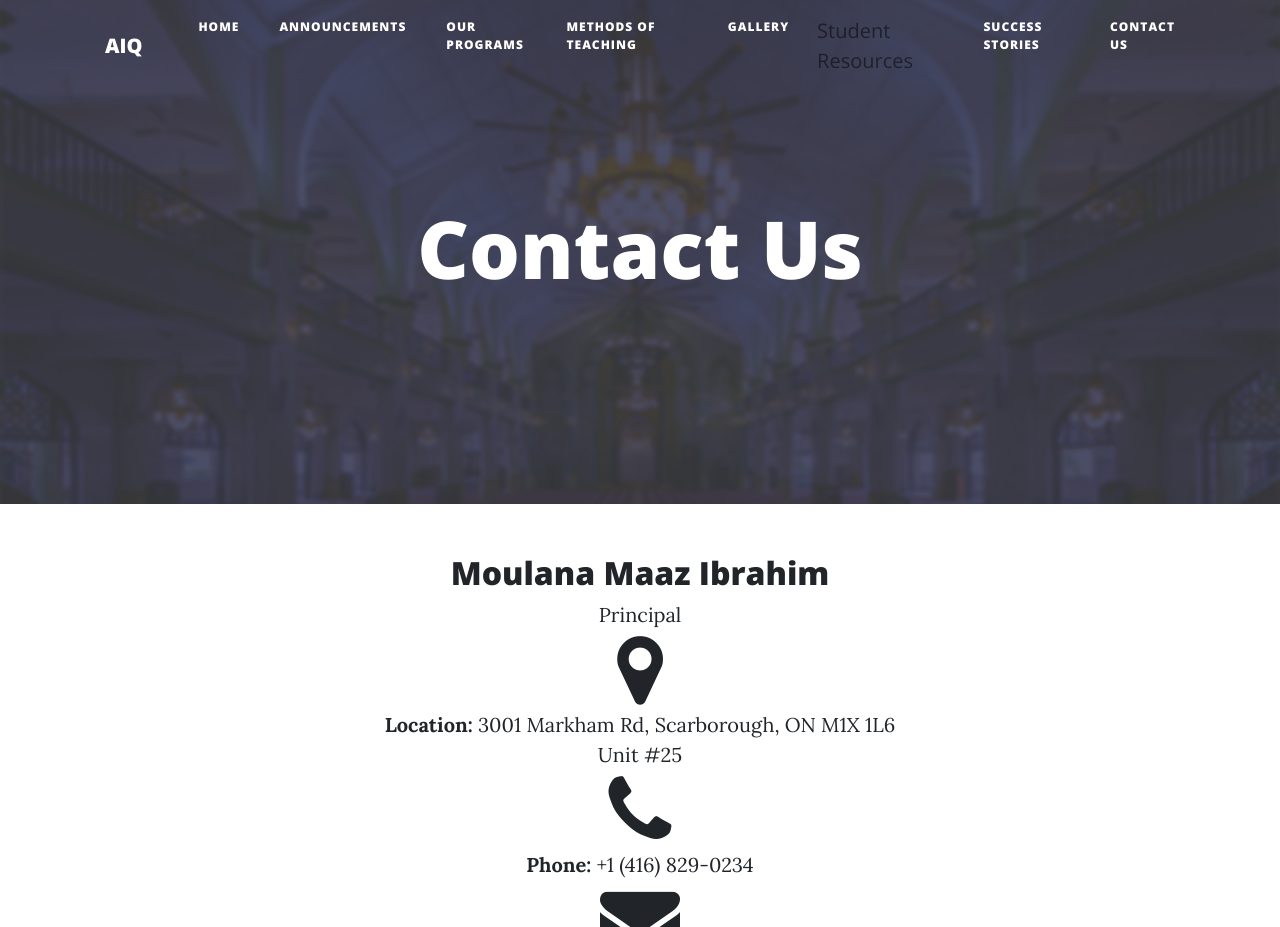
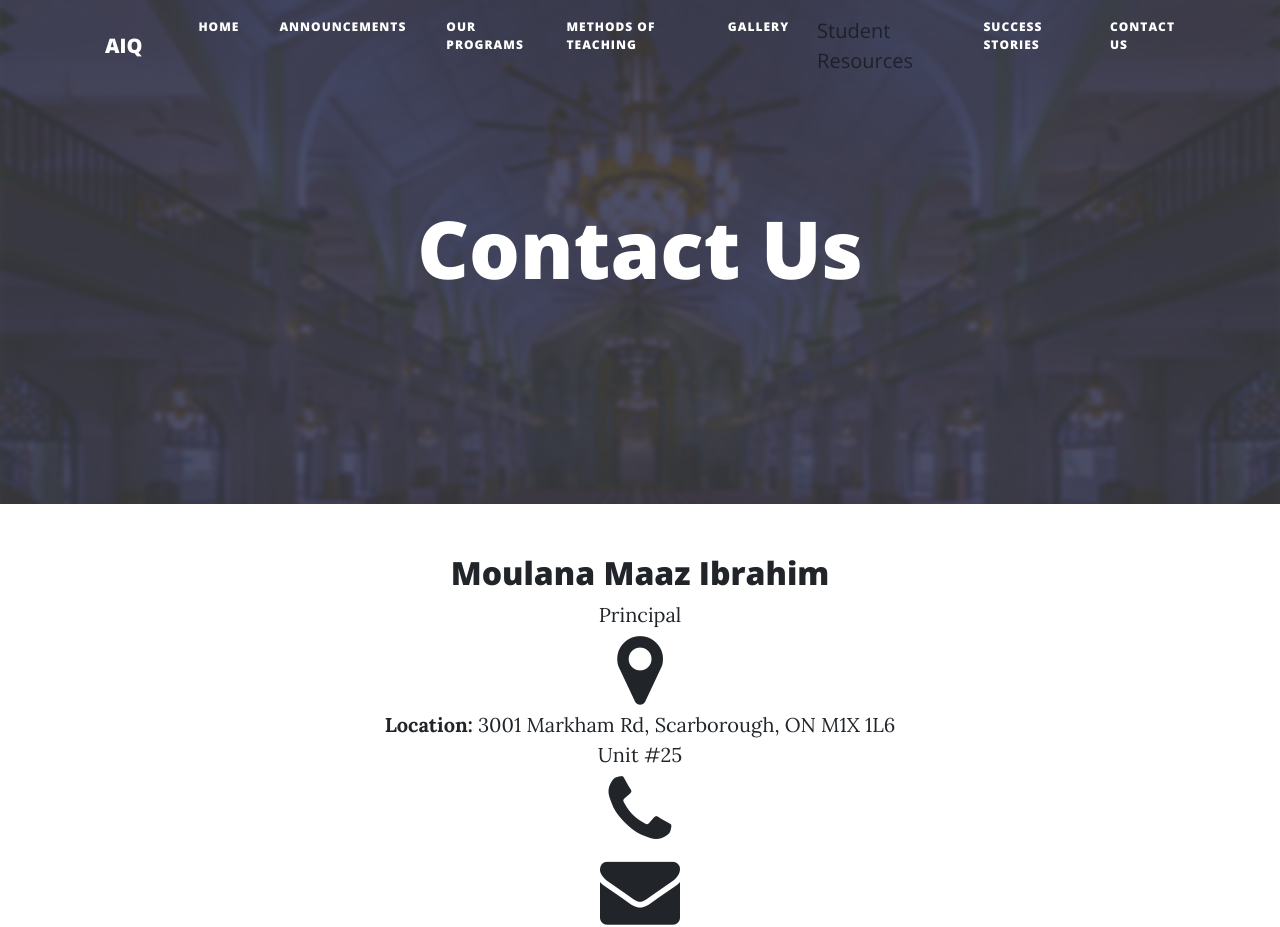
Before and after one commit to Zaydqadri/MoizAhmed123.github.io, a website: page contact.html in a window 1280 px wide. Shown: the top 927 px of the page. Drawn offline with nearby package versions, Linux system fonts and the light colour scheme.

Commit message:
Update contact.html

```diff
--- a/contact.html
+++ b/contact.html
@@ -94,7 +94,7 @@
     </div>
       <center><i class="fa fa-phone fa-4x"></i></center>
         <div>
-      <center><strong>Phone:</strong> +1 (416) 829-0234</center>
+<!--       <center><strong>Phone:</strong> +1 (416) 829-0234</center> -->
     </div>
       <center><i class="fa fa-envelope fa-4x"></i></center>
              <div>
```
